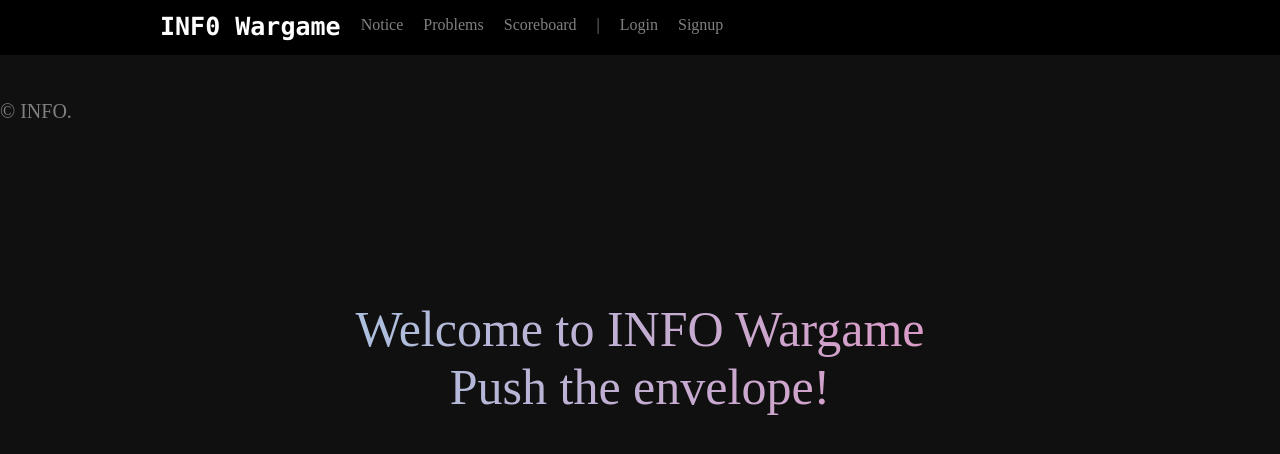
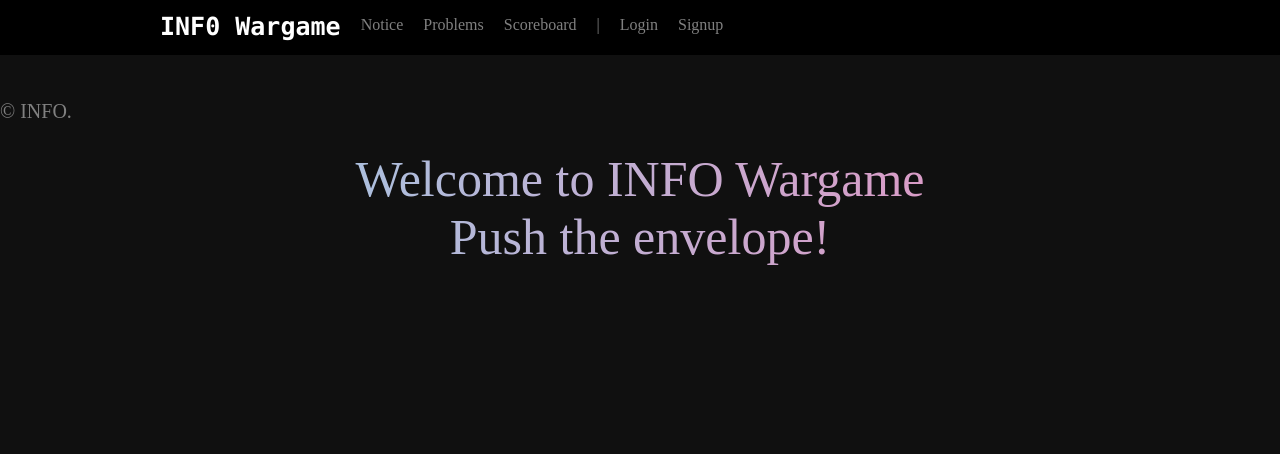
Before and after one commit to infodsm/deprecated-wargame, a Flask app: page / in a window 1280 px wide. Shown: the top 454 px of the page. Run offline with Flask 2, Linux system fonts and the light colour scheme.

Commit message:
[EDIT] edit style.css main position: 150px

```diff
--- a/static/style.css
+++ b/static/style.css
@@ -34,7 +34,7 @@ li{
 }
 .main{
   position:relative;
-  top:300px;
+  top:150px;
   height:100px;
   font-size: 50px;
 }
```
